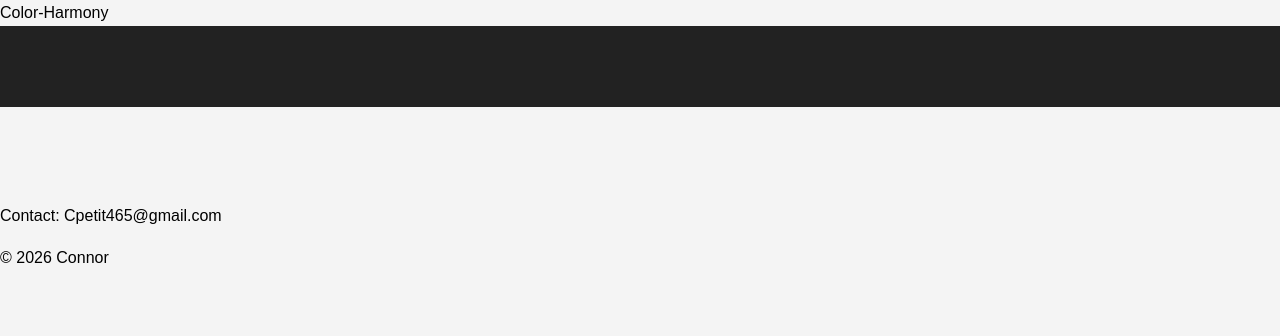
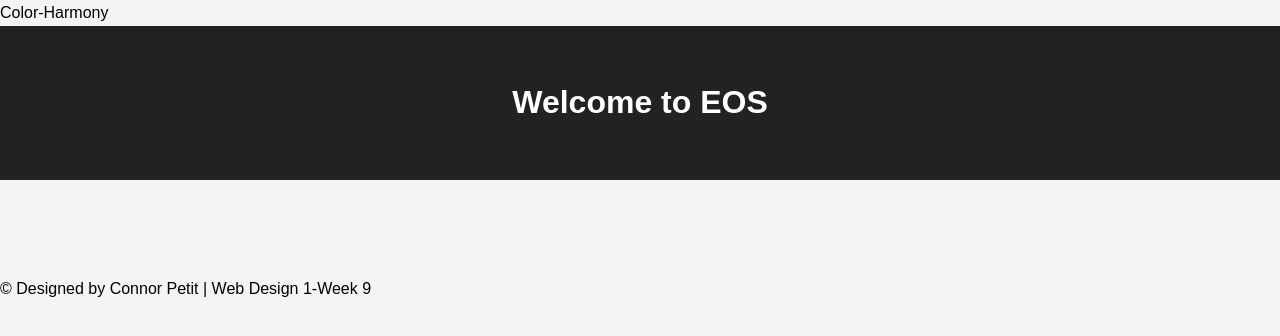
Before and after one commit to ConnorPetit/Color-Harmony, a plain HTML site: page index.html in a window 1280 px wide. Drawn offline with Linux system fonts and the light colour scheme.

Commit message:
Update index.html

```diff
--- a/index.html
+++ b/index.html
@@ -10,7 +10,7 @@
 <body>
 
 <header>
-    <h1></h1>
+    <h1>Welcome to EOS</h1>
     <p></p>
 </header>
 
@@ -21,8 +21,7 @@
 </main>
 
 <footer>
-    <p>Contact: Cpetit465@gmail.com</p>
-    <p>© 2026 Connor</p>
+    <p>© Designed by Connor Petit | Web Design 1-Week 9</p>
 </footer>
 
 </body>
```
